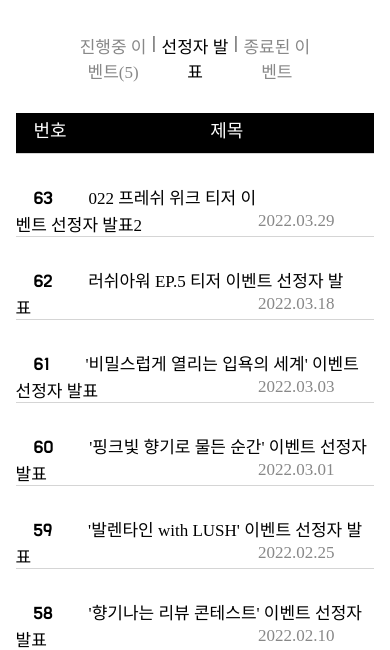
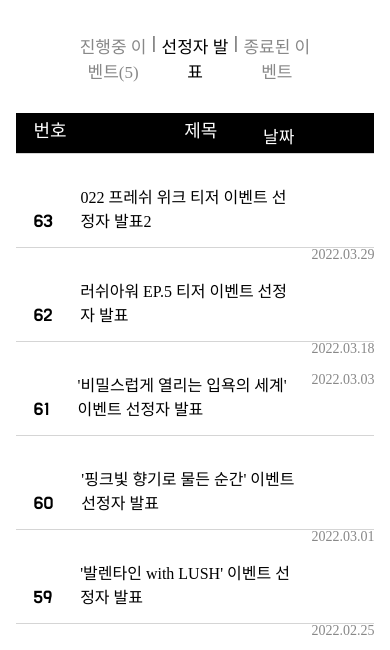
Before and after one commit to ggamE2/lush_sub5, a plain HTML site: page index2.html in a window 390 px wide. Shown: the part 195-845 px from the top of the page. Drawn offline with Linux system fonts and the light colour scheme; a web font is replaced by a local one.

Commit message:
Update media2.css

```diff
--- a/maincss/media2.css
+++ b/maincss/media2.css
@@ -2,19 +2,22 @@
 
 /* 모바일 */
 @media screen and (max-width:639px) {
- .contents{ height: 1280px; }
+ .contents{ height: 1470px; }
 .contents h2{font:bold 38px "Do Hyeon";}
 .contents .cont1 ul{width: 60%; margin: 0 auto; }
 
 /*cont1*/
-.contents .cont2{width: 92%; position: relative; margin: 50px auto 0;}
-
+.contents .cont2{width: 92%;  height: 1200px; position: relative; margin: 50px auto 0;}
+    .contents .cont2 li .txt1{font:normal 18px "Do Hyeon";margin-right: 10px; height: 40px; line-height: 50px;}
+    .contents .cont2 li:first-child .txt2{display:inline;}
+    .contents .cont2 li .txt2{width: 60%; display:inline-block;  font:normal 16px "Malgun Gothic";margin:auto 5%;}
+    .contents .cont2 li .txt3{font:normal 14px "Malgun Gothic";margin-right:0px;}
 }
 
 
 /*  태블릿:width 1023px 미만 640px 이상 */
 @media screen and (min-width:640px) and (max-width:1024px) {
-.contents{ height: 950px; }
+.contents{ height: 1100px; }
 .contents h2{font:bold 45px "Do Hyeon";}
 
 
@@ -28,7 +31,7 @@
 @media all and (min-width:1024px) {
 
 .contents{ width: 100%; height: 1100px; }
-    .contents .cont1{}
+.contents .cont1{}
 .contents .cont2{width:85%;}
 
 
```
